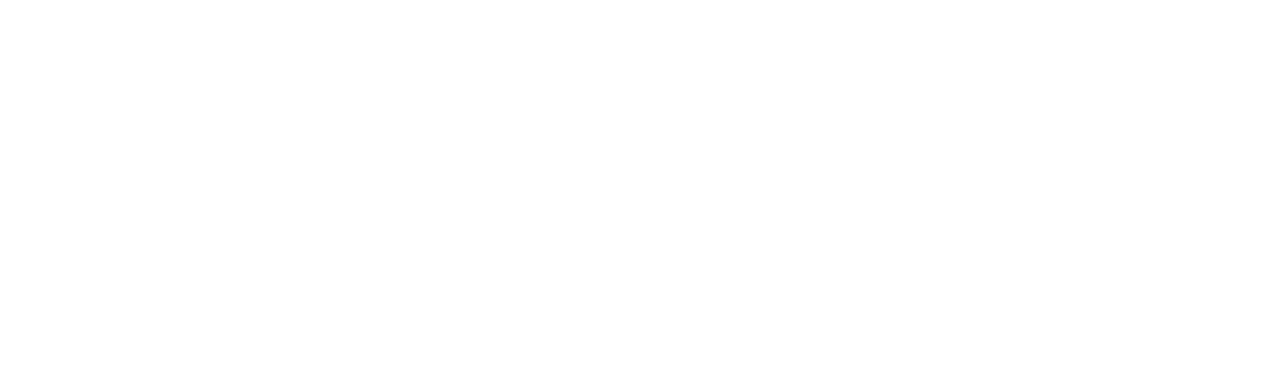
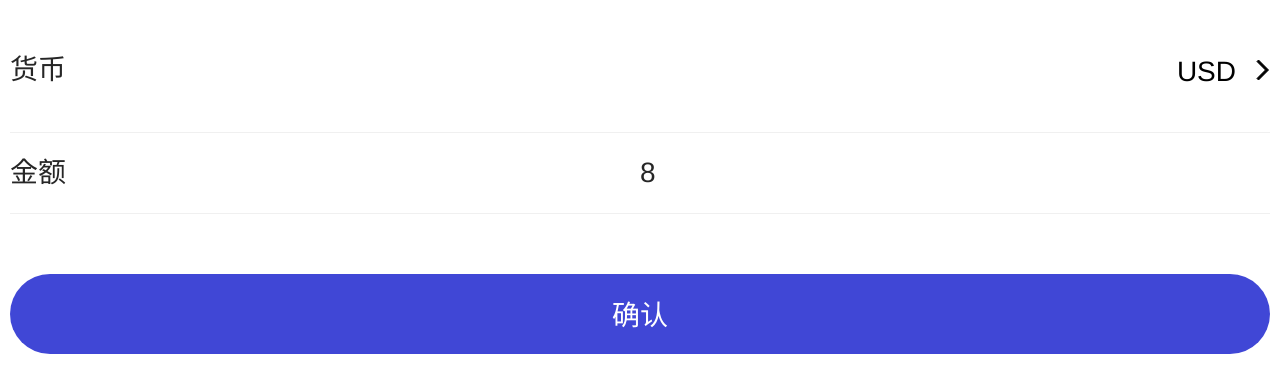
Before and after one commit to inst-money/inst-demo-project, a Vue app: page /card/advCollection in a window 1280 px wide. Shown: the top 392 px of the page. Built offline with nearby package versions, Linux system fonts and the light colour scheme.

Commit message:
perf: page

```diff
--- a/src/router/index.js
+++ b/src/router/index.js
@@ -44,6 +44,12 @@
         component: () =>
           import(/* webpackChunkName: "info" */ '../views/Card/AdvGoods'),
       },
+      {
+        path: 'advCollection',
+        name: 'advCollection',
+        component: () =>
+          import(/* webpackChunkName: "info" */ '../views/Card/AdvCollection'),
+      },
       // {
       //   path: 'test_pay_SDK',
       //   name: 'test_pay_SDK',
--- /dev/null
+++ b/src/views/Card/AdvCollection.vue
@@ -0,0 +1,211 @@
+<template>
+  <div class="g-container advCash-container">
+    <Field
+      type="select"
+      v-model="from_currency"
+      label="货币"
+      placeholder="Currency"
+      :options="amountOptions"
+    />
+    <div class="rows">
+      <span class="input">金额</span>
+      <input
+        type="text"
+        v-model.trim="ac_amount"
+        class="input"
+        oninput="value=value.toString().match(/^\d+(?:\.\d{0,2})?/)"
+      />
+    </div>
+    <form method="post" action="https://wallet.inst.money/sci/" ref="formRef">
+      <input type="hidden" name="ac_ps" value="MASTERCARD" />
+      <input type="hidden" name="ac_account_email" value="josh_chow@163.com" />
+      <input type="hidden" name="ac_sci_name" value="inst.money" />
+      <input type="hidden" name="ac_amount" v-model="ac_amount" class="input" />
+      <input
+        type="hidden"
+        name="ac_currency"
+        :value="from_currency"
+        class="input"
+      />
+      <input
+        type="hidden"
+        name="ac_order_id"
+        :value="ac_order_id"
+        class="input"
+      />
+      <input type="hidden" name="ac_sign" v-model="ac_sign" class="input" />
+      <input
+        type="hidden"
+        name="ac_success_url"
+        v-model="ac_success_url"
+        :disabled="true"
+      />
+      <input
+        type="hidden"
+        name="ac_fail_url"
+        v-model="ac_fail_url"
+        :disabled="true"
+      />
+      <input
+        type="hidden"
+        name="ac_status_url"
+        v-model="ac_status_url"
+        :disabled="true"
+      />
+      <Button class="btn--next" label="确认" @click="onsubmits" />
+    </form>
+  </div>
+</template>
+
+<script>
+import Field from "@/components/Field.vue";
+import Button from "@/components/Button.vue";
+import { advOrder, advPayment } from "@/api/data";
+
+export default {
+  name: "ChooseRule",
+  components: { Button, Field },
+  data() {
+    return {
+      name: "",
+      email: "",
+      currency: "USD",
+      currency_amount: "",
+      from_currency: "",
+      to_coin: "",
+      approx: "",
+      checked: false,
+      ac_account_email: "",
+      ac_sci_name: "",
+      ac_amount: 8,
+      ac_fail_url: "https://store.sandbox.inst.money/fail.html",
+      ac_order_id: "",
+      ac_currency: "",
+      ac_sign: "",
+      ac_comments: "",
+      ac_status_url: "https://store.sandbox.inst.money/status.html",
+      ac_success_url: "https://store.sandbox.inst.money/success.html",
+      amountOptions: [
+        {
+          value: "USD",
+          label: "USD",
+        },
+        {
+          value: "EUR",
+          label: "EUR",
+        },
+        {
+          value: "USDT",
+          label: "USDT",
+        },
+      ],
+    };
+  },
+  created() {
+    this.to_coin = "BTC";
+    this.from_currency = "USD";
+    this.referncePrice = "33604.5";
+    this.input1 = "眼镜";
+    this.input2 = "10";
+    this.approx = "0.00029758";
+  },
+  methods: {
+    async onsubmits(e) {
+      let auth =
+        "Inst:b5d0b997c2444eb98e26bd93e3f5fe48:" +
+        Date.now() +
+        ":yYXX2O6Pn0PVFDpXeSYodHrlUk5URKrO2akSH4drLJ0=";
+      let params = {
+        amount: this.ac_amount,
+        currency: this.from_currency,
+        cust_order_id: Date.now(),
+        return_url: window.location.href,
+      };
+      let heareds = {
+        authorization: auth,
+      };
+      advPayment(params, heareds).then((res) => {
+        if (res.code === 0) {
+          let response = res.result;
+          let url = response.redirect_url;
+          window.location.href = url;
+        }
+      });
+    },
+    toChecked() {
+      return false;
+    },
+  },
+};
+</script>
+
+<style lang="scss" scoped>
+.advCash-container {
+  font-size: 16px;
+  padding: 10px;
+  input {
+    width: 100%;
+    display: block;
+  }
+}
+h2 {
+  font-size: 26px;
+}
+.table-container {
+  display: flex;
+  font-size: 12px;
+}
+.table-row {
+  flex: 1;
+  text-align: center;
+}
+.table-column {
+  margin: 0 0 10px;
+}
+.table-column-buy {
+  text-decoration: underline;
+}
+.input {
+  width: 100%;
+  outline: none;
+  padding: 0;
+  margin: 0;
+  line-height: 0.4rem;
+  font-size: 0.28rem;
+  border: none;
+  font-family: inherit;
+  background: transparent;
+  -webkit-tap-highlight-color: transparent;
+  margin: auto;
+  padding: 20px 0;
+  border-bottom: 1px solid rgba(0, 0, 0, 0.06);
+  &::placeholder {
+    color: var(--color-des);
+  }
+}
+.btn--next {
+  margin: var(--space-bottom) 0;
+  height: 0.8rem;
+  line-height: 0.8rem;
+  background: var(--color-theme);
+  color: #fff;
+  text-align: center;
+  font-size: 0.28rem;
+  font-weight: 500;
+  border-radius: 0.4rem;
+}
+.checkBox {
+  margin-top: 20px;
+}
+.rows {
+  flex: 1;
+  display: flex;
+  flex-direction: row;
+  span {
+    flex: 1;
+  }
+  input {
+    flex: 1;
+  }
+}
+</style>
--- a/src/views/Card/ChooseGoods.vue
+++ b/src/views/Card/ChooseGoods.vue
@@ -1,8 +1,14 @@
 <template>
   <div class="g-container">
     <div class="demo">演示</div>
-    <Button class="btn--next" label="购买商品" @click="buyGoods" />
-    <Button class="btn--next" label="Buy Coin" @click="buyCoin" />
+    <Button class="btn--next" label="法币收款(聚合买币)" @click="buyCoin" />
+    <Button class="btn--next" label="加密货币收款" @click="buyGoods" />
+    <Button
+      class="btn--next"
+      label="法币/加密货币收款"
+      @click="buyGoodsCurrency"
+    />
+    <Button class="btn--next" label="买/卖加密货币" />
   </div>
 </template>
 
@@ -27,6 +33,11 @@
         path: "/card/advGoods",
       });
     },
+    buyGoodsCurrency() {
+      this.$router.push({
+        path: "/card/advCollection",
+      });
+    },
   },
 };
 </script>
--- a/src/views/Card/ChooseRule.vue
+++ b/src/views/Card/ChooseRule.vue
@@ -3,7 +3,7 @@
     <Field
       type="select"
       v-model="form.buy"
-      label="Buy Coin"
+      label="Buy Crypto Currency"
       placeholder="Coin"
       :options="BuyOptions"
     />
@@ -36,8 +36,6 @@
       @click="search"
       :disable="searchDisabled"
     />
-
-    <h2>BEST OFFER</h2>
     <div class="table-container">
       <iframe
         :src="redirect_url"
```
